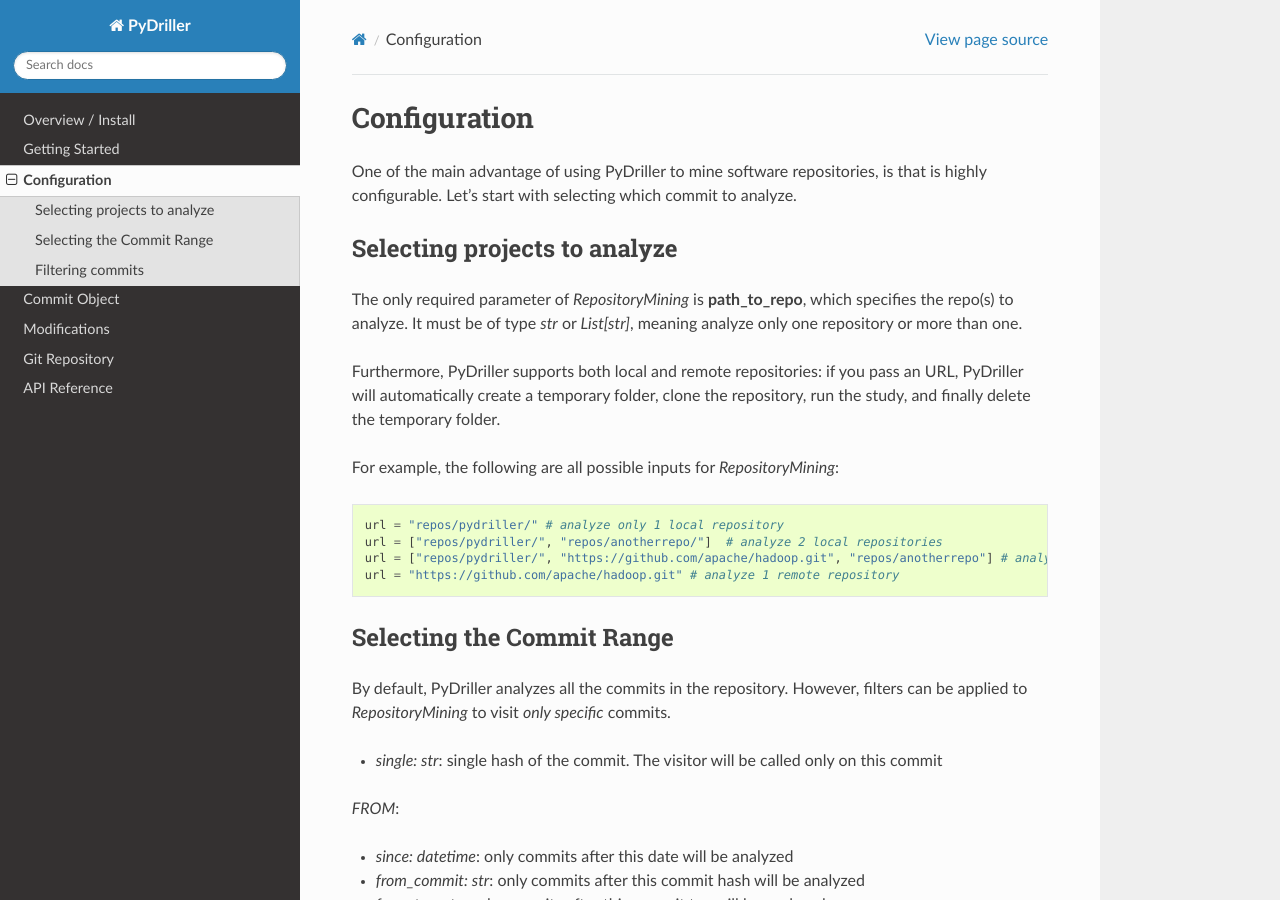
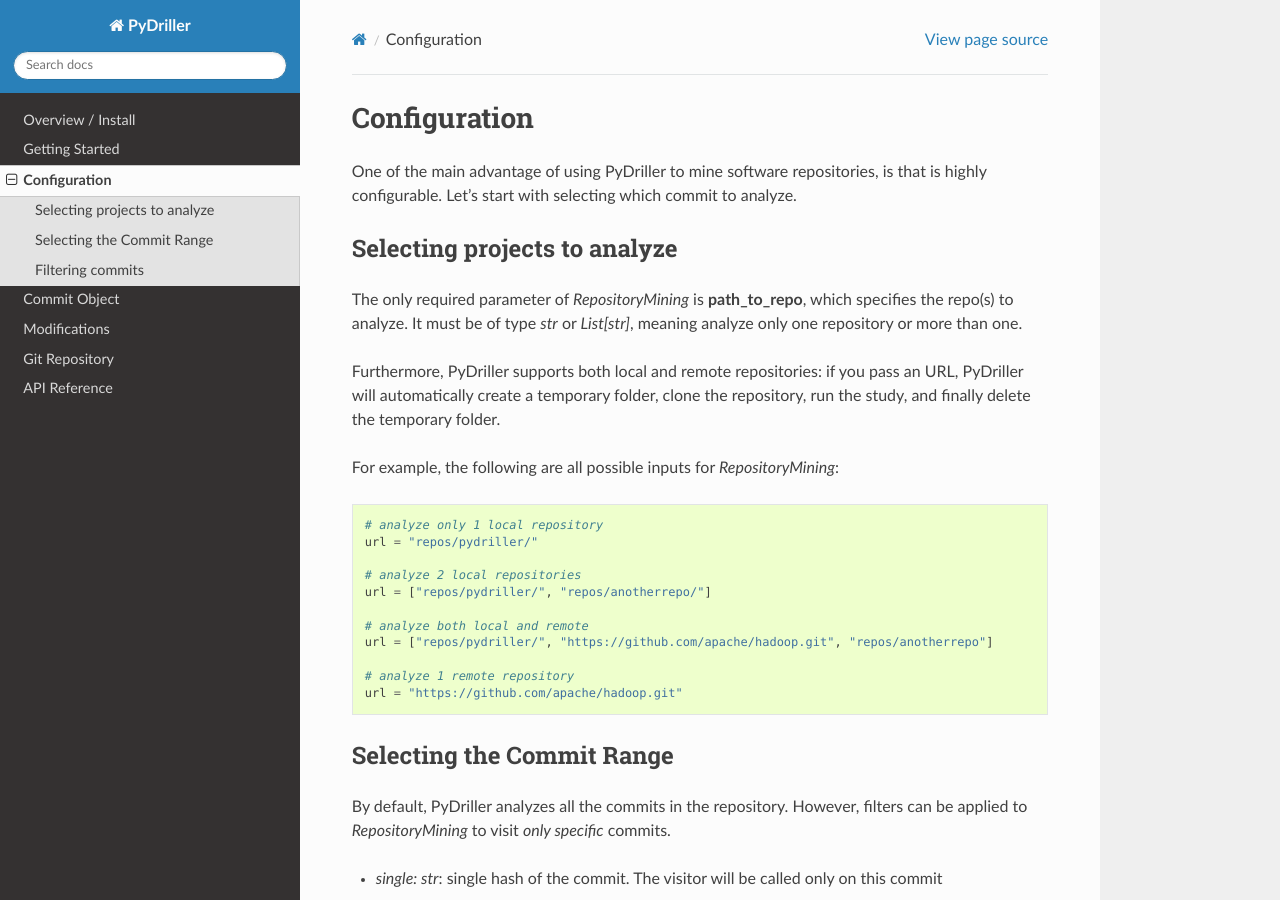
Before and after one commit to ishepard/pydriller, a Sphinx documentation site: the page built from docs/configuration.rst, in a window 1280 px wide and 900 px high. Built offline with Sphinx 7.4.7 and the Read the Docs theme 2.0.0, drawn with Linux system fonts in a browser that asks for light colours.

```diff
--- a/docs/configuration.rst
+++ b/docs/configuration.rst
@@ -14,10 +14,17 @@ Furthermore, PyDriller supports both local and remote repositories: if you pass
 
 For example, the following are all possible inputs for `RepositoryMining`::
 
-    url = "repos/pydriller/" # analyze only 1 local repository
-    url = ["repos/pydriller/", "repos/anotherrepo/"]  # analyze 2 local repositories
-    url = ["repos/pydriller/", "https://github.com/apache/hadoop.git", "repos/anotherrepo"] # analyze both local and remote
-    url = "https://github.com/apache/hadoop.git" # analyze 1 remote repository
+    # analyze only 1 local repository
+    url = "repos/pydriller/"
+
+    # analyze 2 local repositories
+    url = ["repos/pydriller/", "repos/anotherrepo/"]
+
+    # analyze both local and remote
+    url = ["repos/pydriller/", "https://github.com/apache/hadoop.git", "repos/anotherrepo"]
+
+    # analyze 1 remote repository
+    url = "https://github.com/apache/hadoop.git"
 
 Selecting the Commit Range
 ==========================
```
Also changed, not shown: 1 other file.
